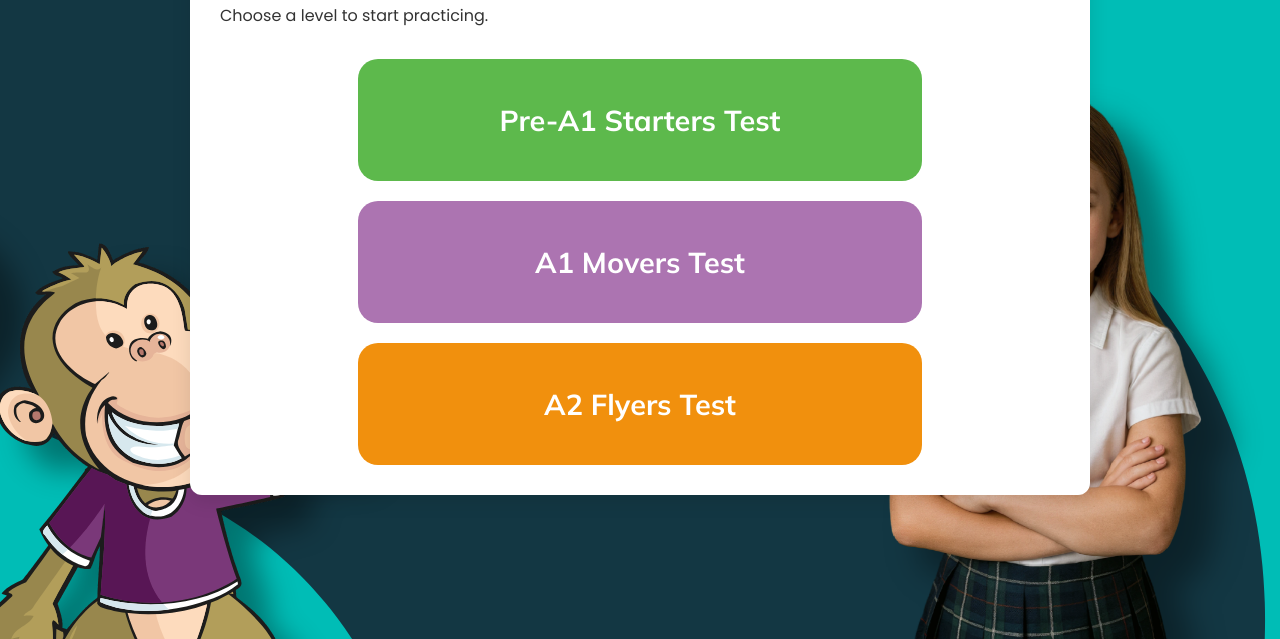
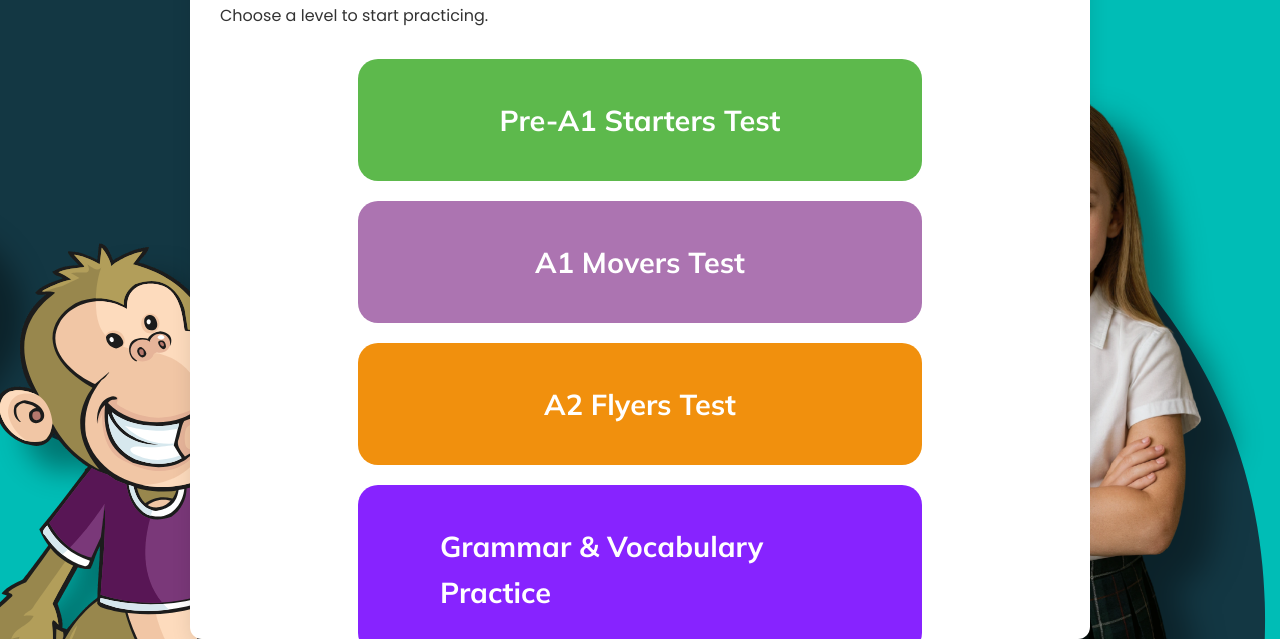
Before and after one commit to juancuellar030/juancuellar030, a website: page index.html in a window 1280 px wide. Shown: the part 161-800 px from the top of the page. Drawn offline with Linux system fonts and the light colour scheme.

Commit message:
Update index.html

```diff
--- a/index.html
+++ b/index.html
@@ -33,10 +33,17 @@
                     <img src="images/mascot-monkey-movers.svg" alt="Movers icon" class="btn-icon">
                 </a>
 
-                <!-- Flyers Button (At the Bottom) -->
+               <!-- Flyers Button -->
                 <a href="flyers-tests.html" class="nav-btn animated-btn flyers-btn">
                     <span class="btn-text">A2 Flyers Test</span>
                     <img src="images/mascot-monkey-flyers.svg" alt="Flyers icon" class="btn-icon">
+                </a>
+
+                <!-- NEW: Practice Button (Inside the same container for animation) -->
+                <a href="YOUR_WORDWALL_LINK_HERE" target="_blank" class="nav-btn animated-btn practice-btn">
+                    <span class="btn-text">Grammar & Vocabulary Practice</span>
+                    <!-- You will need to add an icon for this! e.g., images/icon-practice.svg -->
+                    <img src="images/icon-practice.svg" alt="Practice icon" class="btn-icon">
                 </a>
 
             </div>
```
